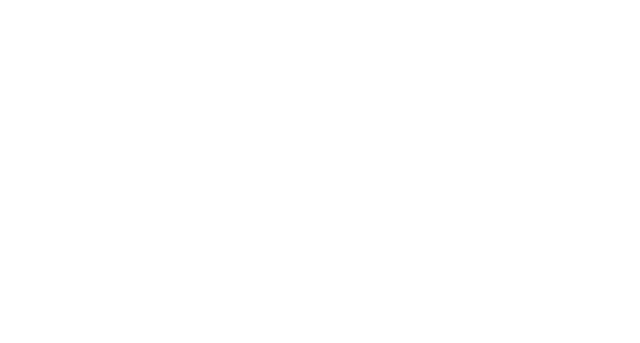
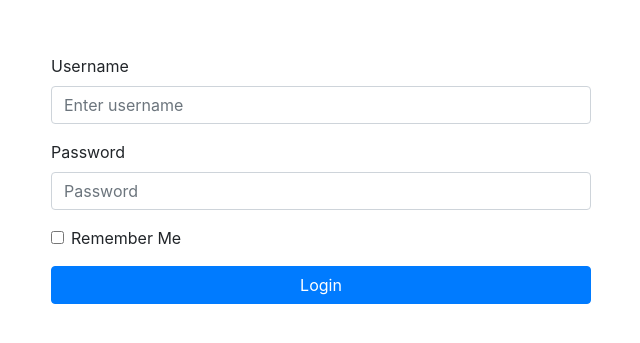
Before and after one commit to moussa32/Pala, a React (Create React App) app: page / in a window 1280 px wide. Shown: the part 221-564 px from the top of the page, without its empty margins (319-959 px from the left). Built offline with nearby package versions, Linux system fonts and the light colour scheme.

Commit message:
Created Login component

```diff
--- a/package.json
+++ b/package.json
@@ -6,7 +6,9 @@
     "@testing-library/jest-dom": "^5.11.4",
     "@testing-library/react": "^11.1.0",
     "@testing-library/user-event": "^12.1.10",
+    "bootstrap": "^4.6.0",
     "react": "^17.0.2",
+    "react-bootstrap": "^1.6.0",
     "react-dom": "^17.0.2",
     "react-scripts": "4.0.3",
     "web-vitals": "^1.0.1"
--- a/src/App.js
+++ b/src/App.js
@@ -1,9 +1,12 @@
+import Login from "./components/Login";
+import { Container } from 'react-bootstrap';
 
 
 function App() {
   return (
-    <div className="App">
-    </div>
+    <Container className="vh-100">
+      <Login />
+    </Container>
   );
 }
 
--- /dev/null
+++ b/src/components/Login.js
@@ -0,0 +1,30 @@
+import React from 'react';
+import { Form, Button, Row, Col } from 'react-bootstrap';
+
+function Login() {
+  return (
+    <Row className="h-100 justify-content-center align-items-center">
+      <Col className="mx-auto" md={6}>
+        <Form>
+          <Form.Group controlId="formBasicEmail">
+            <Form.Label>Username</Form.Label>
+            <Form.Control type="text" placeholder="Enter username" />
+          </Form.Group>
+
+          <Form.Group controlId="formBasicPassword">
+            <Form.Label>Password</Form.Label>
+            <Form.Control type="password" placeholder="Password" />
+          </Form.Group>
+          <Form.Group controlId="formBasicCheckbox">
+            <Form.Check type="checkbox" label="Remember Me" />
+          </Form.Group>
+          <Button className="w-100" variant="primary" type="submit">
+            Login
+  </Button>
+        </Form>
+      </Col>
+    </Row>
+  )
+}
+
+export default Login
--- a/src/index.js
+++ b/src/index.js
@@ -1,5 +1,6 @@
 import React from 'react';
 import ReactDOM from 'react-dom';
+import 'bootstrap/dist/css/bootstrap.min.css';
 import './index.css';
 import App from './App';
 
```
Also changed, not shown: public/index.html (+4 -4 lines), 1 other file (tests, documents, lock files or other folders).
